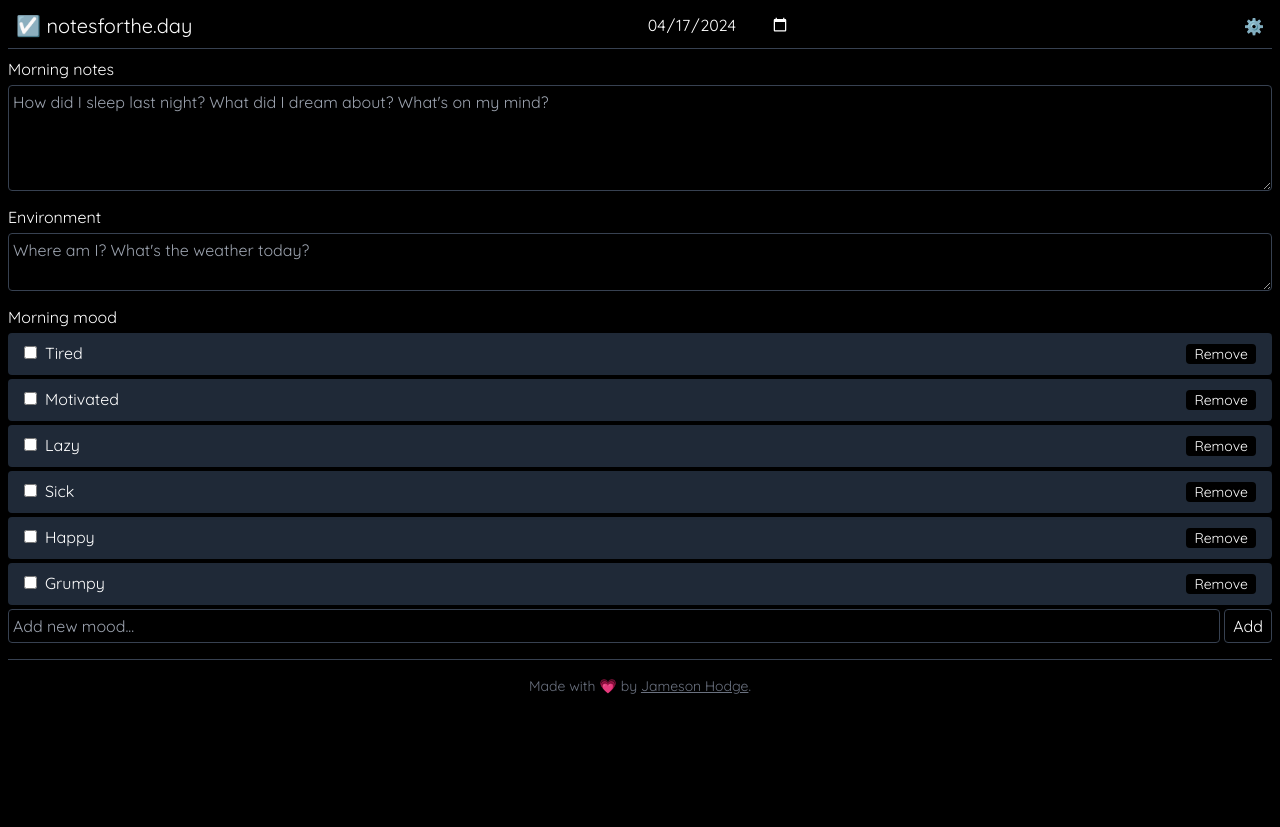
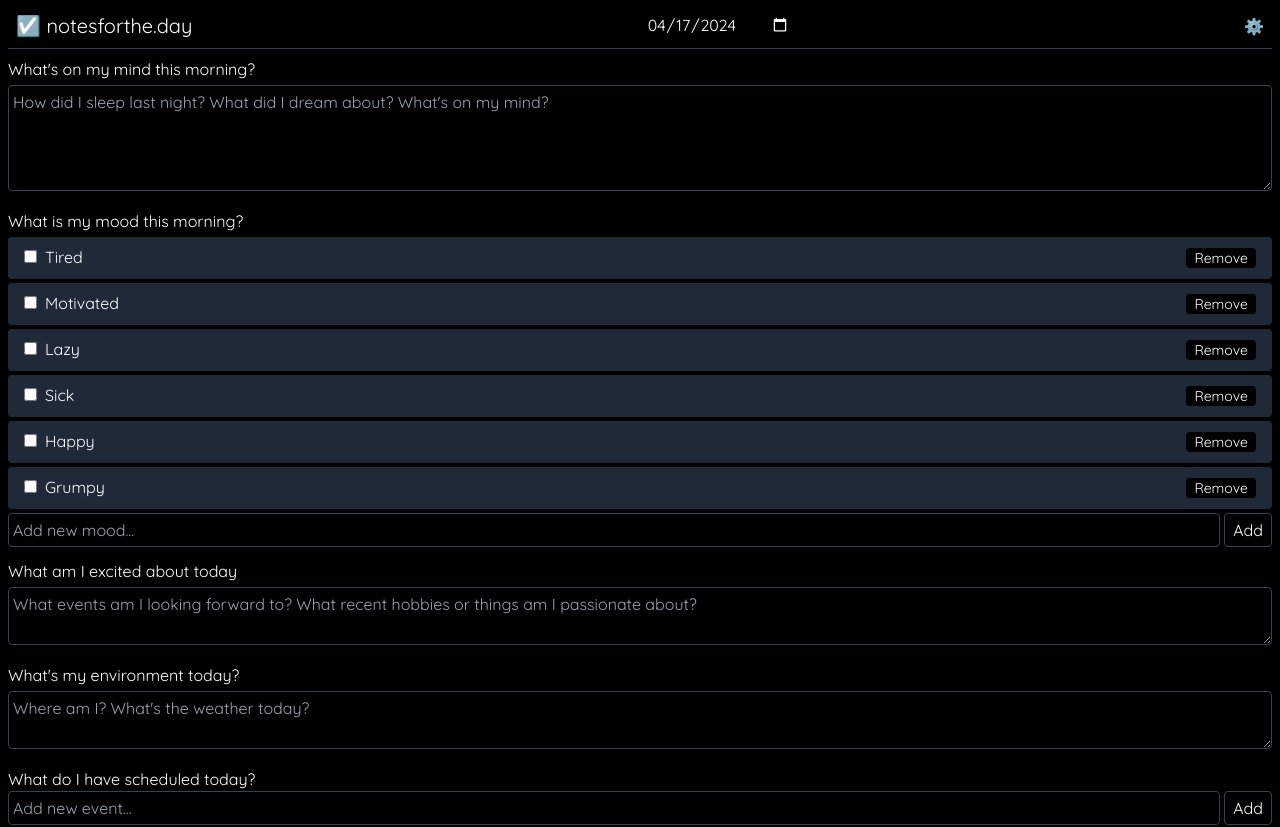
Before and after one commit to jamesondh/notesforthe.day, a React (Vite) app: page / in a window 1280 px wide. Shown: the top 827 px of the page. Before the commit the page ends 800 px from the top, so only its background shows below. Built offline with nearby package versions, Linux system fonts and the light colour scheme.

Commit message:
use json template for inputs

```diff
--- a/src/App.tsx
+++ b/src/App.tsx
@@ -1,9 +1,11 @@
 import { useState } from "react";
-import { initialMorningMoods } from "./constants";
+import { initialInputComponents } from "./constants";
+import { InputType, InputComponent } from "./types";
 import Checkboxes from "./components/checkboxes";
 import Textarea from "./components/textarea";
 import Header from "./components/header";
 import Footer from "./components/footer";
+import { getDatabaseKey } from "./utils";
 
 export default function App() {
   const [date, setDate] = useState<string>(() => {
@@ -14,7 +16,22 @@ export default function App() {
   });
 
   const resetState = () => {
-    // TODO: Reset all state values by looping through labels
+    for (const inputComponent of initialInputComponents) {
+      const key = getDatabaseKey(date, inputComponent.label);
+      console.log("Attempting to remove", key);
+      switch (inputComponent.type) {
+        case InputType.Textarea:
+          localStorage.removeItem(key);
+          break;
+        case InputType.Checkbox:
+          localStorage.removeItem(key);
+          break;
+        default:
+          break;
+      }
+    }
+    // TODO: trigger a re-render of input components instead of reloading the page
+    window.location.reload();
   };
 
   const handleResetDay = () => {
@@ -26,27 +43,48 @@ export default function App() {
     }
   };
 
+  const renderInputComponent = (
+    inputComponent: InputComponent,
+    key: number,
+  ) => {
+    switch (inputComponent.type) {
+      case InputType.Textarea:
+        if (!inputComponent.placeholder) {
+          return null;
+        }
+        return (
+          <Textarea
+            key={key}
+            label={inputComponent.label}
+            date={date}
+            placeholder={inputComponent.placeholder ?? undefined}
+            rows={inputComponent.rows}
+          />
+        );
+      case InputType.Checkbox:
+        if (!inputComponent.initialList || !inputComponent.addPlaceholder) {
+          return null;
+        }
+        return (
+          <Checkboxes
+            key={key}
+            label={inputComponent.label}
+            date={date}
+            initialList={inputComponent.initialList}
+            addPlaceholder={inputComponent.addPlaceholder}
+          />
+        );
+      default:
+        return null;
+    }
+  };
+
   return (
     <div className="container mx-auto px-2">
       <Header date={date} setDate={setDate} handleResetDay={handleResetDay} />
-
-      <Textarea
-        label="Morning notes"
-        date={date}
-        placeholder="How did I sleep last night? What did I dream about? What's on my mind?"
-      />
-      <Textarea
-        label="Environment"
-        date={date}
-        placeholder="Where am I? What's the weather today?"
-        rows={2}
-      />
-      <Checkboxes
-        label="Morning mood"
-        date={date}
-        initialList={initialMorningMoods}
-        addPlaceholder="Add new mood..."
-      />
+      {initialInputComponents.map((item, index) =>
+        renderInputComponent(item, index),
+      )}
       <Footer />
     </div>
   );
--- a/src/components/checkboxes.tsx
+++ b/src/components/checkboxes.tsx
@@ -37,7 +37,6 @@ export default function Checkboxes({
   PushUpdateToDb({ date, label, isLoaded, value: list });
 
   const handleCheckboxChange = (itemName: string) => {
-    console.log("handleCheckboxChange", itemName);
     setList((prevState) =>
       prevState.map((mood) =>
         mood.name === itemName ? { ...mood, checked: !mood.checked } : mood,
@@ -46,12 +45,10 @@ export default function Checkboxes({
   };
 
   const handleRemoveItem = (itemName: string) => {
-    console.log("handleRemoveItem", itemName);
     setList((prevState) => prevState.filter((mood) => mood.name !== itemName));
   };
 
   const handleAddItem = () => {
-    console.log("handleAddItem", inputValue);
     const newItem = inputValue.trim();
     if (newItem !== "") {
       // if list does not already contain the item, add it
@@ -72,7 +69,7 @@ export default function Checkboxes({
   };
 
   return (
-    <div className="mb-2">
+    <div className="mb-3">
       <p>{label}</p>
       {list &&
         list.map((item) => (
--- a/src/components/footer.tsx
+++ b/src/components/footer.tsx
@@ -5,7 +5,7 @@ export default function Footer() {
     <div className="mt-4">
       <Hr />
       <footer className="text-center text-sm text-gray-500">
-        <p className="mt-4">
+        <p className="my-4">
           Made with 💗 by{" "}
           <a
             href="https://jamesonhodge.com"
--- a/src/components/textarea.tsx
+++ b/src/components/textarea.tsx
@@ -22,7 +22,7 @@ export default function Textarea({
   PushUpdateToDb({ date, label, isLoaded, value });
 
   return (
-    <div className="mb-2">
+    <div className="mb-3">
       <p className="mb-1">{label}</p>
       <textarea
         className="text-white bg-black border p-1 w-full rounded border-gray-700"
--- a/src/constants.ts
+++ b/src/constants.ts
@@ -1,8 +1,53 @@
-export const initialMorningMoods: string[] = [
-  "Tired",
-  "Motivated",
-  "Lazy",
-  "Sick",
-  "Happy",
-  "Grumpy",
+import { InputType, InputComponent } from "./types";
+
+export const initialInputComponents: InputComponent[] = [
+  {
+    type: InputType.Textarea,
+    label: "What's on my mind this morning?",
+    placeholder:
+      "How did I sleep last night? What did I dream about? What's on my mind?",
+  },
+  {
+    type: InputType.Checkbox,
+    label: "What is my mood this morning?",
+    initialList: ["Tired", "Motivated", "Lazy", "Sick", "Happy", "Grumpy"],
+    addPlaceholder: "Add new mood...",
+  },
+  {
+    type: InputType.Textarea,
+    label: "What am I excited about today",
+    placeholder:
+      "What events am I looking forward to? What recent hobbies or things am I passionate about?",
+    rows: 2,
+  },
+  {
+    type: InputType.Textarea,
+    label: "What's my environment today?",
+    placeholder: "Where am I? What's the weather today?",
+    rows: 2,
+  },
+  {
+    type: InputType.Checkbox,
+    label: "What do I have scheduled today?",
+    initialList: [],
+    addPlaceholder: "Add new event...",
+  },
+  {
+    type: InputType.Checkbox,
+    label: "What do I want to accomplish today?",
+    initialList: [],
+    addPlaceholder: "Add new task...",
+  },
+  {
+    type: InputType.Textarea,
+    label: "What's on my mind this evening?",
+    placeholder:
+      "How did my day go? Did anything interesting happen? What's on my mind?",
+  },
+  {
+    type: InputType.Checkbox,
+    label: "What is my mood this evening?",
+    initialList: ["Tired", "Relaxed", "Sick", "Happy", "Grumpy"],
+    addPlaceholder: "Add new mood...",
+  },
 ];
--- a/src/hooks/load-or-initialize-data.tsx
+++ b/src/hooks/load-or-initialize-data.tsx
@@ -19,7 +19,6 @@ export default function LoadOrInitializeData({
 }: LoadOrInitializeDataProps) {
   useEffect(() => {
     if (!date || !label) return;
-    console.log("LoadOrInitializeData", date, label);
 
     setIsLoaded(false);
     const savedData = localStorage.getItem(getDatabaseKey(date, label));
--- a/src/types.ts
+++ b/src/types.ts
@@ -2,3 +2,17 @@ export interface CheckboxItem {
   name: string;
   checked: boolean;
 }
+
+export enum InputType {
+  Textarea,
+  Checkbox,
+}
+
+export interface InputComponent {
+  type: InputType;
+  label: string;
+  placeholder?: string;
+  rows?: number;
+  initialList?: string[];
+  addPlaceholder?: string;
+}
```
